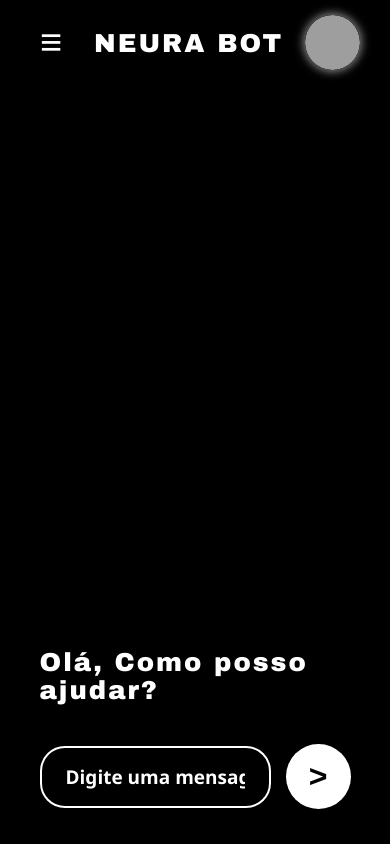
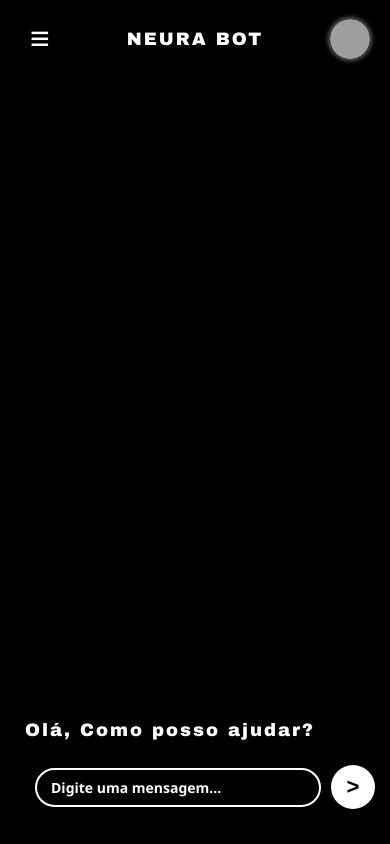
Before and after one commit to miguel02714/neurabot, a Flask app: page /chat1 in a window 390 px wide. Run offline with Flask 3, Linux system fonts and the light colour scheme; the visitor is signed in with stand-in values (Sample User, id 1); grey boxes are pictures that could not be loaded.

Commit message:
Add files via upload

```diff
--- a/templates/chat1.html
+++ b/templates/chat1.html
@@ -25,7 +25,7 @@ nav {
       display: flex;
       align-items: center;
       justify-content: space-between;
-  padding: 15px 30px;
+      padding: 15px 20px;
       background-color: black;
       border-bottom: 2px solid #000;
     }
@@ -35,14 +35,14 @@ nav {
       background: none;
       border: none;
       color: #fff;
-  font-size: 32px;
+      font-size: 28px; /* menor para caber no celular */
       cursor: pointer;
       user-select: none;
     }
 
     /* Texto */
     p {
-  font-size: 26px;
+      font-size: 22px; /* menor para celular */
       font-weight: 900;
       margin: 0;
       font-family: 'Arial Black', Arial, Helvetica, sans-serif;
@@ -58,9 +58,9 @@ p {
       cursor: pointer;
       border-radius: 50%;
       overflow: hidden;
-  width: 55px;
-  height: 55px;
-  box-shadow: 0 0 8px 2px rgba(255,255,255,0.5);
+      width: 45px; /* menor para celular */
+      height: 45px;
+      box-shadow: 0 0 6px 1.5px rgba(255,255,255,0.5);
       transition: box-shadow 0.3s ease, transform 0.3s ease;
       display: flex;
       align-items: center;
@@ -86,11 +86,12 @@ p {
       flex: 1;
       display: flex;
       flex-direction: column;
-  max-width: 900px;
-  margin: 30px auto 40px;
-  padding: 25px 30px;
+      max-width: 100%; /* ajustar para tela pequena */
+      margin: 20px auto 30px;
+      padding: 15px 20px;
       box-sizing: border-box;
       position: relative;
+      width: 100%;
     }
 
     /* Mensagens */
@@ -142,23 +143,27 @@ p {
     .text {
       display: flex;
       align-items: center;
-  gap: 15px;
-  margin-top: 40px;
+      gap: 10px; /* menos espaço para celular */
+      margin-top: 25px;
       justify-content: center;
+      width: 100%;
+      padding: 0 10px;
+      box-sizing: border-box;
     }
 
     .digitar {
       flex: 1;
-  border-radius: 25px;
+      border-radius: 20px;
       color: white;
-  padding: 16px 24px;
+      padding: 10px 16px; /* menor padding */
       background-color: black;
       border: 2px solid #fff;
       font-family: 'Segoe UI', Tahoma, Geneva, Verdana, sans-serif;
       font-weight: 700;
-  font-size: 19px;
+      font-size: 16px; /* menor fonte */
       outline: none;
-  width: 750px;
+      width: 100%;
+      max-width: 400px; /* limitar para telas pequenas */
     }
 
     .digitar::placeholder {
@@ -168,15 +173,19 @@ p {
 
     /* Botão de enviar */
     .enviar {
-  width: 65px;
-  height: 65px;
+      width: 50px; /* menor botão */
+      height: 50px;
       border-radius: 50%;
-  font-size: 32px;
+      font-size: 26px; /* menor fonte */
       font-weight: 900;
       cursor: pointer;
       background-color: #fff;
       color: #000;
       border: none;
+      flex-shrink: 0;
+      display: flex;
+      align-items: center;
+      justify-content: center;
     }
 
     /* Sidebar estilizada */
@@ -274,7 +284,7 @@ p {
 
     /* Botão de menu principal */
     #menuBtn {
-  font-size: 38px;
+      font-size: 34px; /* um pouco menor para celular */
       background: none;
       border: none;
       color: #fff;
@@ -288,24 +298,66 @@ p {
       color: #fff;
     }
 
-/* Responsividade */
-@media (max-width: 900px) {
+    /* Responsividade para Moto G54 (tela ~6.5" 1080x2340 px, 393x852 CSS px aprox) */
+    @media (max-width: 430px) {
       #chat-container {
-    width: 90%;
-    margin: 20px auto;
-    padding: 15px 20px;
+        margin: 15px 10px 25px;
+        padding: 10px 15px;
+      }
+
+      p {
+        font-size: 18px;
+      }
+
+      .config {
+        font-size: 26px;
+      }
+
+      .perfil1 {
+        width: 40px;
+        height: 40px;
+        box-shadow: 0 0 5px 1px rgba(255,255,255,0.5);
+      }
+
+      #sidebar {
+        width: 170px;
+        top: 55px;
+        height: calc(100% - 60px);
+        padding: 15px 12px;
+      }
+
+      #sidebar h2 {
+        font-size: 20px;
+        margin-bottom: 16px;
+      }
+
+      .button1 {
+        font-size: 14px;
+        padding: 8px 16px;
       }
 
       .digitar {
-    width: 100%;
+        font-size: 14px;
+        padding: 8px 14px;
+        max-width: 100%;
       }
 
-  #sidebar {
-    width: 200px;
+      .enviar {
+        width: 44px;
+        height: 44px;
+        font-size: 22px;
       }
 
+      .message {
+        font-size: 14px;
+        padding: 10px 14px;
+        max-width: 85%;
       }
 
+      .timestamp {
+        font-size: 9px;
+      }
+    }
   </style>
 </head>
 <body>
```
Also changed, not shown: other parts of templates/chat1.html (+16 -15 lines). Lines whose indentation alone changed are shown as unchanged.
